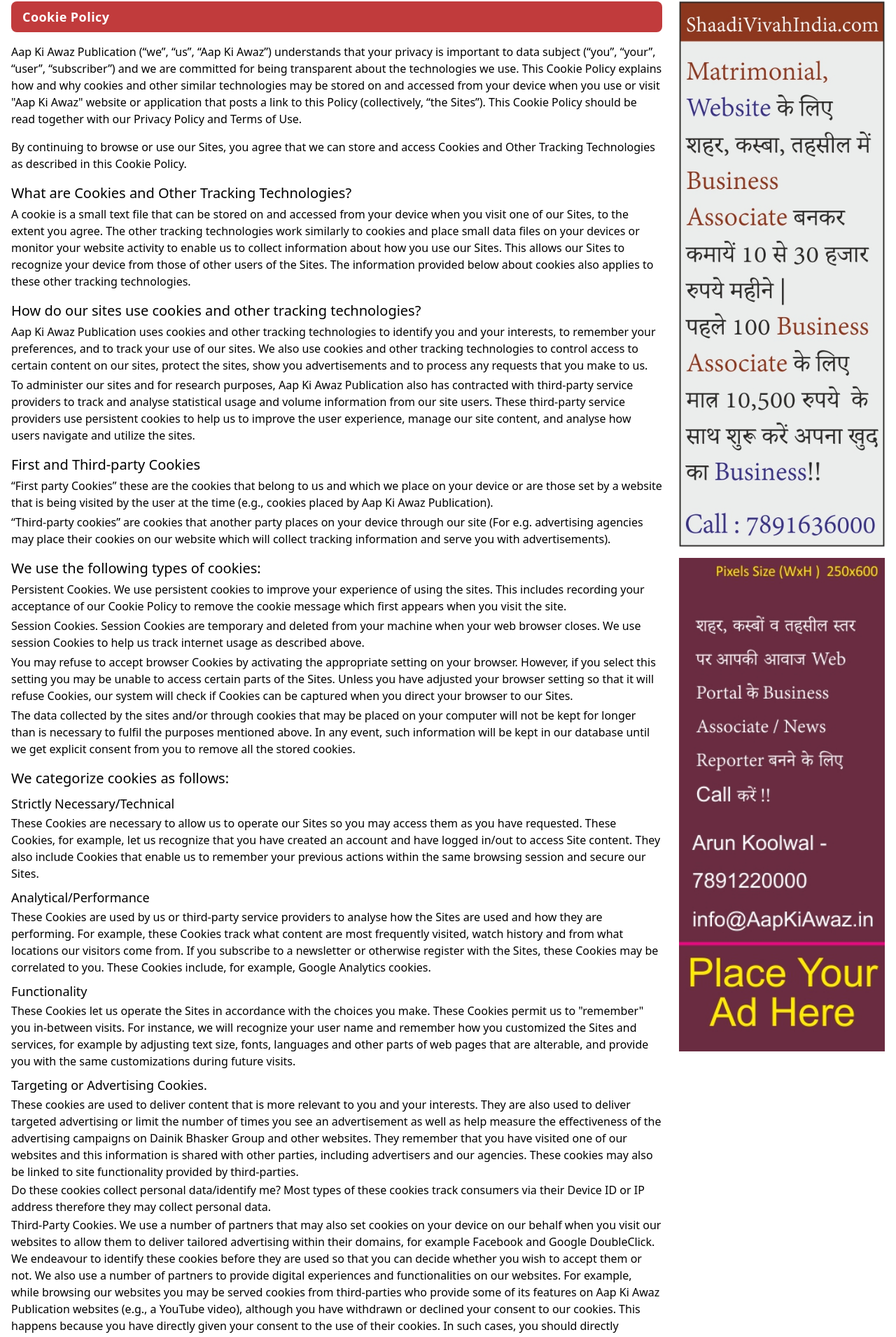
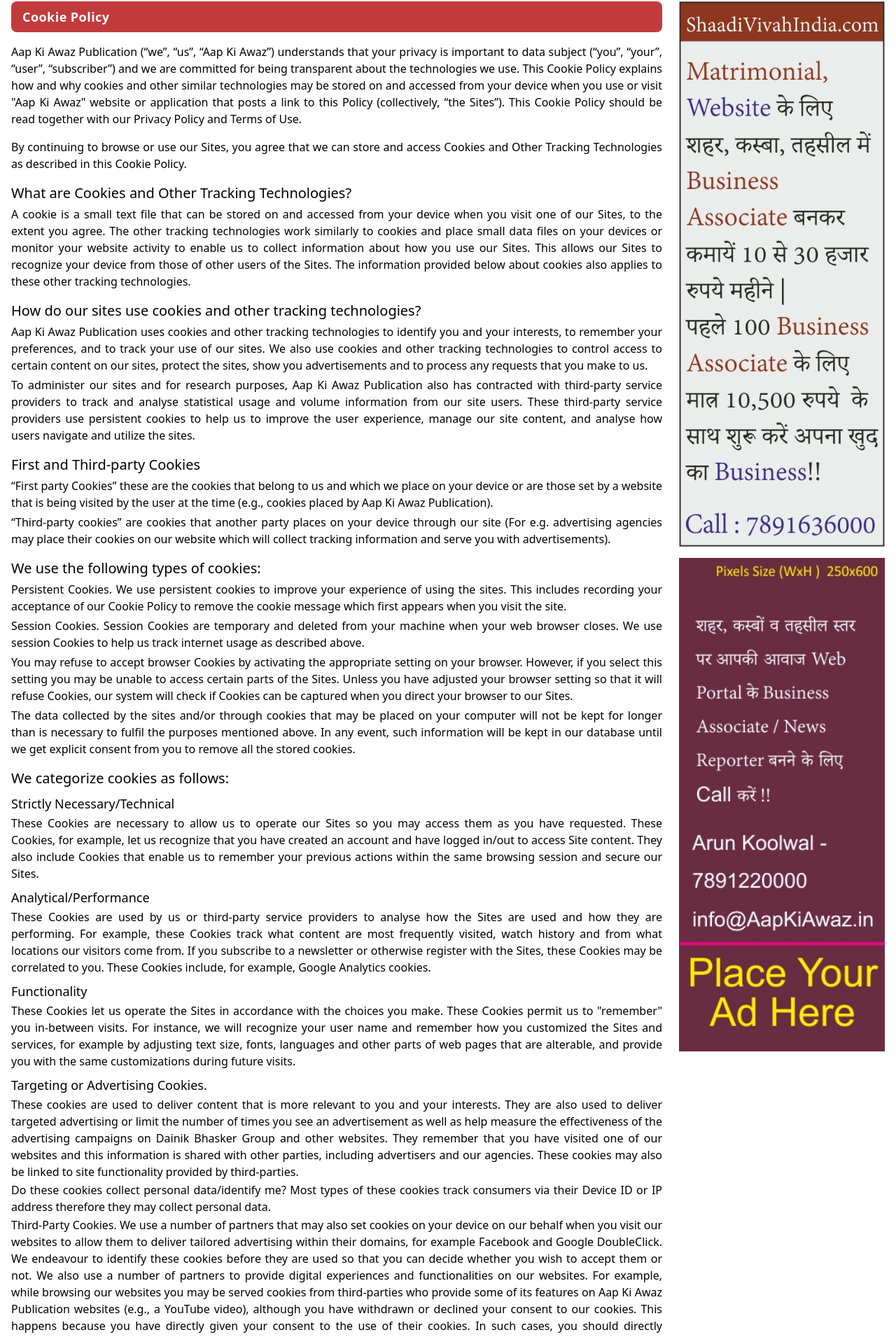
Before and after one commit to aapkiawazdeveloper-debug/aapki-awaz-website, a Next.js app: page /cookie-policy in a window 1280 px wide. Shown: the part 521-2431 px from the top of the page at 70% size. Built offline with nearby package versions, Linux system fonts and the light colour scheme.

Commit message:
text justify add in the cookies policy page paragraph

```diff
--- a/src/app/shared/components/site/CookiePolicy.tsx
+++ b/src/app/shared/components/site/CookiePolicy.tsx
@@ -2,7 +2,7 @@ const CookiePolicy = () => {
   return (
     <>
       <div className="flex flex-col gap-y-4">
-        <p className="text-black text-base font-normal font-poppins">
+        <p className="text-black text-base font-normal font-poppins text-justify">
           Aap Ki Awaz Publication (“we”, “us”, “Aap Ki Awaz”) understands that
           your privacy is important to data subject (“you”, “your”, “user”,
           “subscriber”) and we are committed for being transparent about the
@@ -13,7 +13,7 @@ const CookiePolicy = () => {
           Policy should be read together with our Privacy Policy and Terms of
           Use.
         </p>
-        <p className="text-black text-base font-normal font-poppins">
+        <p className="text-black text-base font-normal font-poppins text-justify">
           By continuing to browse or use our Sites, you agree that we can store
           and access Cookies and Other Tracking Technologies as described in
           this Cookie Policy.
@@ -22,7 +22,7 @@ const CookiePolicy = () => {
           <h2 className="text-black text-xl font-medium font-poppins">
             What are Cookies and Other Tracking Technologies?
           </h2>
-          <p className="text-black text-base font-normal font-poppins">
+          <p className="text-black text-base font-normal font-poppins text-justify">
             A cookie is a small text file that can be stored on and accessed
             from your device when you visit one of our Sites, to the extent you
             agree. The other tracking technologies work similarly to cookies and
@@ -37,7 +37,7 @@ const CookiePolicy = () => {
           <h2 className="text-black text-xl font-medium font-poppins">
             How do our sites use cookies and other tracking technologies?
           </h2>
-          <p className="text-black text-base font-normal font-poppins">
+          <p className="text-black text-base font-normal font-poppins text-justify">
             Aap Ki Awaz Publication uses cookies and other tracking technologies
             to identify you and your interests, to remember your preferences,
             and to track your use of our sites. We also use cookies and other
@@ -45,7 +45,7 @@ const CookiePolicy = () => {
             sites, protect the sites, show you advertisements and to process any
             requests that you make to us.
           </p>
-          <p className="text-black text-base font-normal font-poppins">
+          <p className="text-black text-base font-normal font-poppins text-justify">
             To administer our sites and for research purposes, Aap Ki Awaz
             Publication also has contracted with third-party service providers
             to track and analyse statistical usage and volume information from
@@ -58,13 +58,13 @@ const CookiePolicy = () => {
           <h2 className="text-black text-xl font-medium font-poppins">
             First and Third-party Cookies
           </h2>
-          <p className="text-black text-base font-normal font-poppins">
+          <p className="text-black text-base font-normal font-poppins text-justify">
             “First party Cookies” these are the cookies that belong to us and
             which we place on your device or are those set by a website that is
             being visited by the user at the time (e.g., cookies placed by Aap
             Ki Awaz Publication).
           </p>
-          <p className="text-black text-base font-normal font-poppins">
+          <p className="text-black text-base font-normal font-poppins text-justify">
             “Third-party cookies” are cookies that another party places on your
             device through our site (For e.g. advertising agencies may place
             their cookies on our website which will collect tracking information
@@ -75,18 +75,18 @@ const CookiePolicy = () => {
           <h2 className="text-black text-xl font-medium font-poppins">
             We use the following types of cookies:
           </h2>
-          <p className="text-black text-base font-normal font-poppins">
+          <p className="text-black text-base font-normal font-poppins text-justify">
             Persistent Cookies. We use persistent cookies to improve your
             experience of using the sites. This includes recording your
             acceptance of our Cookie Policy to remove the cookie message which
             first appears when you visit the site.
           </p>
-          <p className="text-black text-base font-normal font-poppins">
+          <p className="text-black text-base font-normal font-poppins text-justify">
             Session Cookies. Session Cookies are temporary and deleted from your
             machine when your web browser closes. We use session Cookies to help
             us track internet usage as described above.
           </p>
-          <p className="text-black text-base font-normal font-poppins">
+          <p className="text-black text-base font-normal font-poppins text-justify">
             You may refuse to accept browser Cookies by activating the
             appropriate setting on your browser. However, if you select this
             setting you may be unable to access certain parts of the Sites.
@@ -94,7 +94,7 @@ const CookiePolicy = () => {
             Cookies, our system will check if Cookies can be captured when you
             direct your browser to our Sites.
           </p>
-          <p className="text-black text-base font-normal font-poppins">
+          <p className="text-black text-base font-normal font-poppins text-justify">
             The data collected by the sites and/or through cookies that may be
             placed on your computer will not be kept for longer than is
             necessary to fulfil the purposes mentioned above. In any event, such
@@ -110,7 +110,7 @@ const CookiePolicy = () => {
             <h2 className="text-black text-lg font-medium font-poppins">
               Strictly Necessary/Technical
             </h2>
-            <p className="text-black text-base font-normal font-poppins">
+            <p className="text-black text-base font-normal font-poppins text-justify">
               These Cookies are necessary to allow us to operate our Sites so
               you may access them as you have requested. These Cookies, for
               example, let us recognize that you have created an account and
@@ -123,7 +123,7 @@ const CookiePolicy = () => {
             <h2 className="text-black text-lg font-medium font-poppins">
               Analytical/Performance
             </h2>
-            <p className="text-black text-base font-normal font-poppins">
+            <p className="text-black text-base font-normal font-poppins text-justify">
               These Cookies are used by us or third-party service providers to
               analyse how the Sites are used and how they are performing. For
               example, these Cookies track what content are most frequently
@@ -137,7 +137,7 @@ const CookiePolicy = () => {
             <h2 className="text-black text-lg font-medium font-poppins">
               Functionality
             </h2>
-            <p className="text-black text-base font-normal font-poppins">
+            <p className="text-black text-base font-normal font-poppins text-justify">
               These Cookies let us operate the Sites in accordance with the
               choices you make. These Cookies permit us to "remember" you
               in-between visits. For instance, we will recognize your user name
@@ -151,7 +151,7 @@ const CookiePolicy = () => {
             <h2 className="text-black text-lg font-medium font-poppins">
               Targeting or Advertising Cookies.
             </h2>
-            <p className="text-black text-base font-normal font-poppins">
+            <p className="text-black text-base font-normal font-poppins text-justify">
               These cookies are used to deliver content that is more relevant to
               you and your interests. They are also used to deliver targeted
               advertising or limit the number of times you see an advertisement
@@ -162,12 +162,12 @@ const CookiePolicy = () => {
               and our agencies. These cookies may also be linked to site
               functionality provided by third-parties.
             </p>
-            <p className="text-black text-base font-normal font-poppins">
+            <p className="text-black text-base font-normal font-poppins text-justify">
               Do these cookies collect personal data/identify me? Most types of
               these cookies track consumers via their Device ID or IP address
               therefore they may collect personal data.
             </p>
-            <p className="text-black text-base font-normal font-poppins">
+            <p className="text-black text-base font-normal font-poppins text-justify">
               Third-Party Cookies. We use a number of partners that may also set
               cookies on your device on our behalf when you visit our websites
               to allow them to deliver tailored advertising within their
@@ -184,7 +184,7 @@ const CookiePolicy = () => {
               should directly withdraw your consent on the relevant third-party
               website.
             </p>
-            <p className="text-black text-base font-normal font-poppins">
+            <p className="text-black text-base font-normal font-poppins text-justify">
               Do these cookies collect personal data/identify me? Based on the
               type of cookies used by the relevant third-party, the information
               these cookies collect may include personal data but they would not
@@ -197,24 +197,24 @@ const CookiePolicy = () => {
             <h2 className="text-black text-lg font-medium font-poppins">
               Managing advertising cookies
             </h2>
-            <p className="text-black text-base font-normal font-poppins">
+            <p className="text-black text-base font-normal font-poppins text-justify">
               Please note that if you want to opt out from receiving targeted
               advertising, this does not mean that you will receive less
               advertising when you use our Website. This just means that the
               advertising you see will not be as customised to you.
             </p>
-            <p className="text-black text-base font-normal font-poppins">
+            <p className="text-black text-base font-normal font-poppins text-justify">
               However if you still want to switch off third-party advertising
               cookies, you can turn do this by visiting the Internet Advertising
               Bureau’s consumer advice site, Youronlinechoices.com This will
               give you a list of all cookies that are currently set on your
               device and how to opt out of each of them.
             </p>
-            <p className="text-black text-base font-normal font-poppins">
+            <p className="text-black text-base font-normal font-poppins text-justify">
               For more information about and to opt out of interest based ads
               from many ad networks, go to:
             </p>
-            <p className="text-black text-base font-normal font-poppins">
+            <p className="text-black text-base font-normal font-poppins text-justify">
               European Union: www.youronlinechoices.eu/
             </p>
           </div>
@@ -223,7 +223,7 @@ const CookiePolicy = () => {
             <h2 className="text-black text-lg font-medium font-poppins">
               How do I refuse or withdraw my consent to the use of Cookies?
             </h2>
-            <p className="text-black text-base font-normal font-poppins">
+            <p className="text-black text-base font-normal font-poppins text-justify">
               If you do not want cookies to be dropped on your device, you can
               adjust the setting of your Internet browser to reject the setting
               of all or some cookies and to alert you when a cookie is placed on
@@ -232,19 +232,19 @@ const CookiePolicy = () => {
               settings w.r.t your browser that may be Google Chrome, Safari,
               Mozilla Firefox etc.
             </p>
-            <p className="text-black text-base font-normal font-poppins">
+            <p className="text-black text-base font-normal font-poppins text-justify">
               Please note that if your browser setting is already setup to block
               all Cookies (including strictly necessary Cookies) you may not be
               able to access or use all or parts or functionalities of our
               Sites.
             </p>
-            <p className="text-black text-base font-normal font-poppins">
+            <p className="text-black text-base font-normal font-poppins text-justify">
               If you want to remove previously-stored Cookies, you can manually
               delete the Cookies at any time. However, this will not prevent the
               Sites from placing further Cookies on your device unless and until
               you adjust your Internet browser setting as described above.
             </p>
-            <p className="text-black text-base font-normal font-poppins">
+            <p className="text-black text-base font-normal font-poppins text-justify">
               For more information on the development of user-profiles and the
               use of targeting/advertising Cookies, please see
               www.youronlinechoices.eu if you are located in Europe or
@@ -256,26 +256,26 @@ const CookiePolicy = () => {
             <h2 className="text-black text-lg font-medium font-poppins">
               More Information
             </h2>
-            <p className="text-black text-base font-normal font-poppins">
+            <p className="text-black text-base font-normal font-poppins text-justify">
               More detail on how businesses use cookies is available at
               www.allaboutcookies.org.
             </p>
-            <p className="text-black text-base font-normal font-poppins">
+            <p className="text-black text-base font-normal font-poppins text-justify">
               If you have any queries regarding this Cookie Policy please
               contact our Privacy Officer by
             </p>
-            <p className="text-black text-base font-normal font-poppins">
+            <p className="text-black text-base font-normal font-poppins text-justify">
               info@aapkiAwaz.in
             </p>
-            <p className="text-black text-base font-normal font-poppins">
+            <p className="text-black text-base font-normal font-poppins text-justify">
               Aap Ki Awaz Publication,
             </p>
-            <p className="text-black text-base font-normal font-poppins">
+            <p className="text-black text-base font-normal font-poppins text-justify">
               <span className="font-medium">Registered office:</span> Plot No
               4/18, 1st floor, above HDFC Bank, Shivanand Marg, Malviya Nagar,
               Jaipur, Rajasthan 302017 India.
             </p>
-            <p className="text-black text-base font-normal font-poppins">
+            <p className="text-black text-base font-normal font-poppins text-justify">
               <span className="font-medium">Corporate Office:</span> Plot No
               4/18, 1st floor, above HDFC Bank, Shivanand Marg, Malviya Nagar,
               Jaipur, Rajasthan 302017 India.
```
